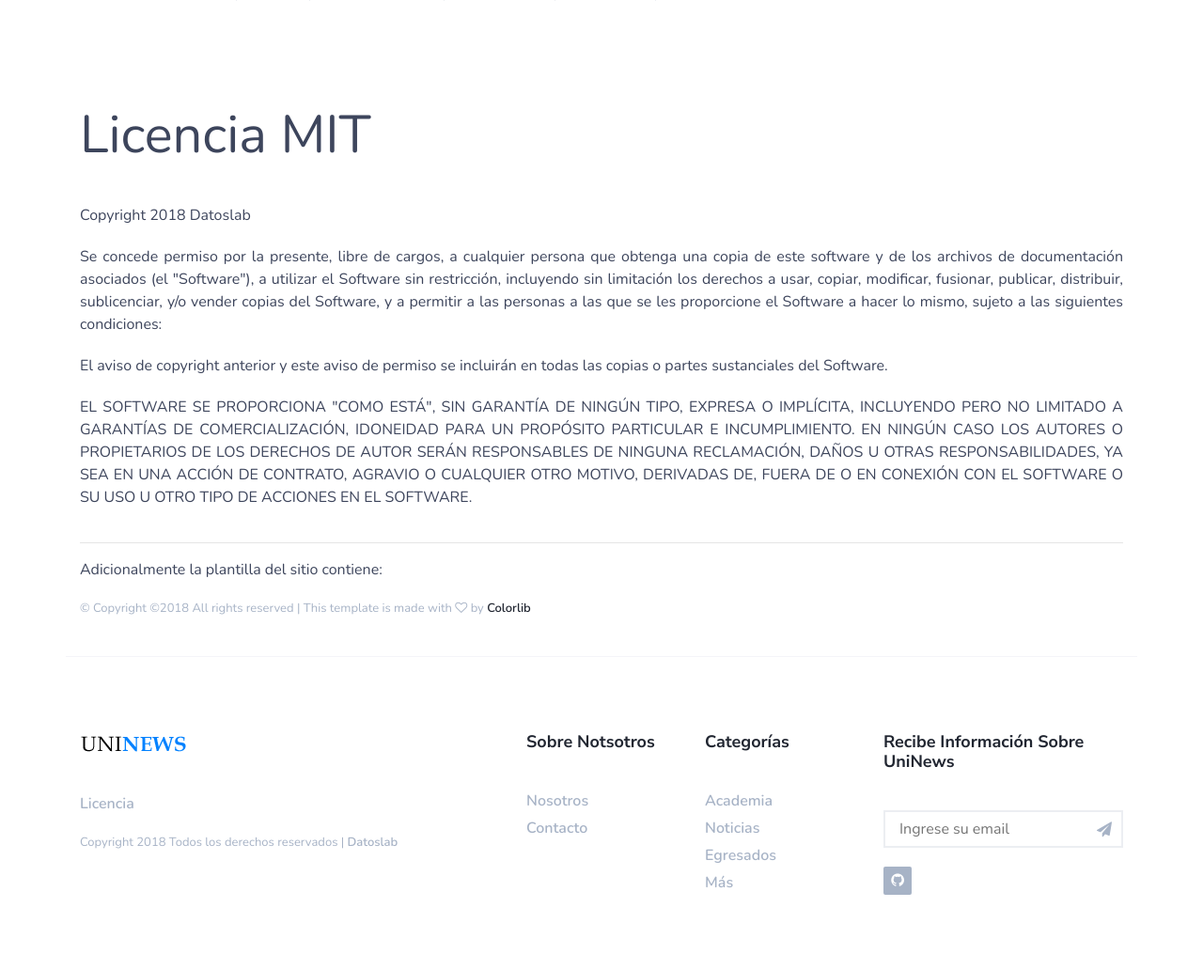
After one commit to ezequiellagos/uninews, a Django app: page /licencia/ in a window 1280 px wide. The commit adds this page. Shown: the whole page at 94% size. Run offline with Django 3.2, Linux system fonts and the light colour scheme; some libraries are stand-ins or nearby versions.

Commit message:
Add: se añade licencia mit

```diff
--- a/core/templates/core/base.html
+++ b/core/templates/core/base.html
@@ -104,17 +104,18 @@
 					<!-- /nav -->
 
 					<!-- social links -->
-					{% comment %}
 					<div class="section-row">
 						<h3>Síguenos</h3>
 						<ul class="nav-aside-social">
+							<li><a href="https://github.com/ezequiellagos/uninews" target="_blank"><i class="fa fa-github"></i></a></li>
+{% comment %}
 							<li><a href="#"><i class="fa fa-facebook"></i></a></li>
 							<li><a href="#"><i class="fa fa-twitter"></i></a></li>
 							<li><a href="#"><i class="fa fa-google-plus"></i></a></li>
 							<li><a href="#"><i class="fa fa-pinterest"></i></a></li>
+							 {% endcomment %}
 						</ul>
 					</div>
-					{% endcomment %}
 					<!-- /social links -->
 
 					<!-- aside nav close -->
@@ -142,13 +143,12 @@
 								<a href="index.html" class="logo"><img src="{% static './img/logo_uninews.png' %}" alt=""></a>
 							</div>
 							<ul class="footer-nav">
-								<li><a href="#">Privacy Policy</a></li>
-								<li><a href="#">Advertisement</a></li>
+								<li><a href="{% url 'license' %}">Licencia</a></li>
 							</ul>
 							<div class="footer-copyright">
-								<span>&copy; <!-- Link back to Colorlib can't be removed. Template is licensed under CC BY 3.0. -->
-Copyright &copy;<script>document.write(new Date().getFullYear());</script> All rights reserved | This template is made with <i class="fa fa-heart-o" aria-hidden="true"></i> by <a href="https://colorlib.com" target="_blank">Colorlib</a>
-<!-- Link back to Colorlib can't be removed. Template is licensed under CC BY 3.0. --></span>
+								<span> <!-- Link back to Colorlib can't be removed. Template is licensed under MIT -->
+Copyright <script>document.write(new Date().getFullYear());</script> Todos los derechos reservados | <a href="https://datoslab.cl" target="_blank">Datoslab</a>
+<!-- Link back to Colorlib can't be removed. Template is licensed under MIT --></span>
 							</div>
 						</div>
 					</div>
@@ -188,14 +188,14 @@ Copyright &copy;<script>document.write(new Date().getFullYear());</script> All r
 									<button class="newsletter-btn"><i class="fa fa-paper-plane"></i></button>
 								</form>
 							</div>
-							{% comment %}
 							<ul class="footer-social">
+								<li><a href="https://github.com/ezequiellagos/uninews" target="_blank"><i class="fa fa-github"></i></a></li>
+								{% comment %}
 								<li><a href="#"><i class="fa fa-facebook"></i></a></li>
 								<li><a href="#"><i class="fa fa-twitter"></i></a></li>
 								<li><a href="#"><i class="fa fa-google-plus"></i></a></li>
-								<li><a href="#"><i class="fa fa-pinterest"></i></a></li>
+								{% endcomment %}
 							</ul>
-							 {% endcomment %}
 						</div>
 					</div>
 
--- /dev/null
+++ b/core/templates/core/license.html
@@ -0,0 +1,64 @@
+{% extends "core/base.html" %}
+
+{% load static %}
+
+{% block title %}Licencia MIT{% endblock %}
+
+{% block content %}
+
+<!-- section -->
+<div class="section">
+    <!-- container -->
+    <div class="container">
+        <!-- row -->
+        <div class="row">
+            <div class="col-md-12">
+                <div class="section-title">
+                    <div class="display-4">Licencia MIT</div>
+                </div>
+            </div>
+        </div>
+        <!-- /row -->
+
+        <div class="row">
+            <div class="col-md-12">
+
+                <div class="row">
+                    <div class="col-md-12 text-justify">
+                        <p>
+                            Copyright <script>document.write(new Date().getFullYear());</script> Datoslab
+                        </p>
+                        <p>
+                            Se concede permiso por la presente, libre de cargos, a cualquier persona que obtenga una copia de este software y de los archivos de documentación asociados (el "Software"), a utilizar el Software sin restricción, incluyendo sin limitación los derechos a usar, copiar, modificar, fusionar, publicar, distribuir, sublicenciar, y/o vender copias del Software, y a permitir a las personas a las que se les proporcione el Software a hacer lo mismo, sujeto a las siguientes condiciones:
+                        </p>
+                        <p>
+                            El aviso de copyright anterior y este aviso de permiso se incluirán en todas las copias o partes sustanciales del Software.
+                        </p>
+                        <p>
+                            EL SOFTWARE SE PROPORCIONA "COMO ESTÁ", SIN GARANTÍA DE NINGÚN TIPO, EXPRESA O IMPLÍCITA, INCLUYENDO PERO NO LIMITADO A GARANTÍAS DE COMERCIALIZACIÓN, IDONEIDAD PARA UN PROPÓSITO PARTICULAR E INCUMPLIMIENTO. EN NINGÚN CASO LOS AUTORES O PROPIETARIOS DE LOS DERECHOS DE AUTOR SERÁN RESPONSABLES DE NINGUNA RECLAMACIÓN, DAÑOS U OTRAS RESPONSABILIDADES, YA SEA EN UNA ACCIÓN DE CONTRATO, AGRAVIO O CUALQUIER OTRO MOTIVO, DERIVADAS DE, FUERA DE O EN CONEXIÓN CON EL SOFTWARE O SU USO U OTRO TIPO DE ACCIONES EN EL SOFTWARE.
+                        </p>
+                    </div>
+                </div>
+
+                <div class="row">
+                    <div class="col-12 text-justify">
+                        <hr>
+                        <p>Adicionalmente la plantilla del sitio contiene:</p>
+                        <div class="footer-copyright">
+								<span>&copy; <!-- Link back to Colorlib can't be removed. Template is licensed under CC BY 3.0. -->
+Copyright &copy;<script>document.write(new Date().getFullYear());</script> All rights reserved | This template is made with <i class="fa fa-heart-o" aria-hidden="true"></i> by <a href="https://colorlib.com" target="_blank">Colorlib</a>
+<!-- Link back to Colorlib can't be removed. Template is licensed under CC BY 3.0. --></span>
+							</div>
+                    </div>
+                </div>
+            </div>
+
+            <div class="clearfix visible-md visible-lg"></div>
+        </div>
+        <!-- /row -->
+    </div>
+    <!-- /container -->
+</div>
+<!-- /section -->
+
+{% endblock %}
--- a/core/views.py
+++ b/core/views.py
@@ -12,6 +12,9 @@ def about(request):
 def contact(request):
     return render(request, "core/contact.html")
 
+def license(request):
+    return render(request, "core/license.html")
+
 def universities(request):
     universities = Universidad.objects.all()
     return render(request, "core/universities.html", {'universities':universities})
@@ -21,23 +24,23 @@ def categories(request):
     return render(request, "core/categories.html", {'categories':categories})
 
 def regiones(request):
-        regiones = Universidad.objects.all().values('region').order_by('region').distinct()
-        return render(request, "core/regiones.html", {'regiones':regiones})
+    regiones = Universidad.objects.all().values('region').order_by('region').distinct()
+    return render(request, "core/regiones.html", {'regiones':regiones})
 
 def error_404(request):
-        data = {}
-        return render(request,'core/error_404.html', data)
+    data = {}
+    return render(request,'core/error_404.html', data)
 
 def error_500(request):
-        data = {}
-        return render(request,'core/error_500.html', data)
+    data = {}
+    return render(request,'core/error_500.html', data)
 
 def email(request):
-        if request.method == 'POST':
-                try:
-                        e = Email(email=request.POST['email'])
-                        e.save()
-                        info = True
-                except IntegrityError:
-                        info = False
-        return render(request, "core/email.html", {'info':info})
+    if request.method == 'POST':
+        try:
+            e = Email(email=request.POST['email'])
+            e.save()
+            info = True
+        except IntegrityError:
+            info = False
+    return render(request, "core/email.html", {'info':info})
--- a/uninews/urls.py
+++ b/uninews/urls.py
@@ -36,6 +36,7 @@ urlpatterns = [
 
     path('nosotros/', core_views.about, name='about'),
     path('contacto/', core_views.contact, name='contact'),
+    path('licencia/', core_views.license, name='license'),
     path('universidades/', core_views.universities, name='universities'),
     path('categorias/', core_views.categories, name='categories'),
     path('regiones/', core_views.regiones, name='regiones'),
```
